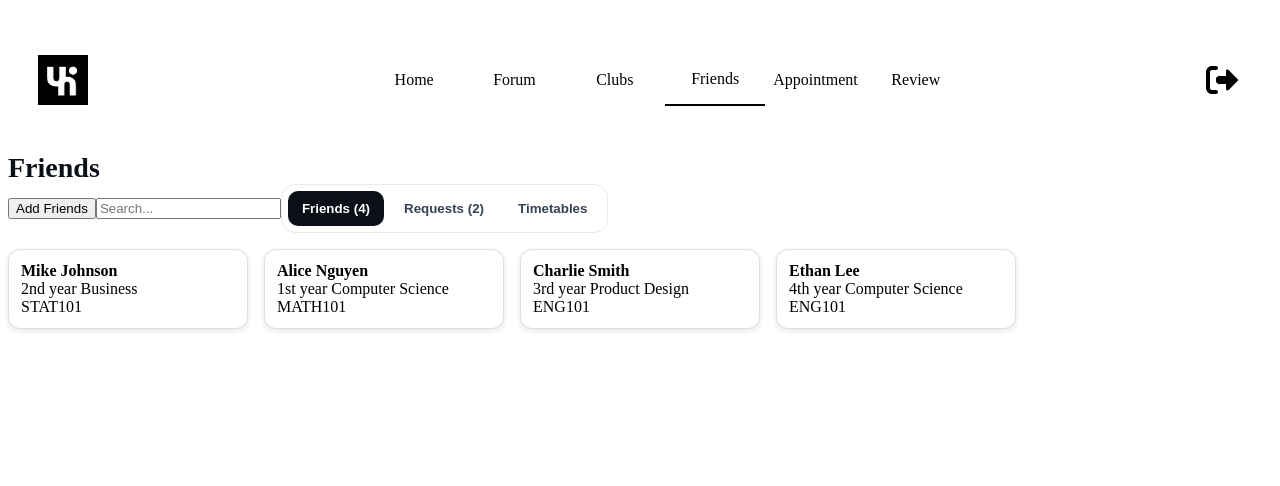
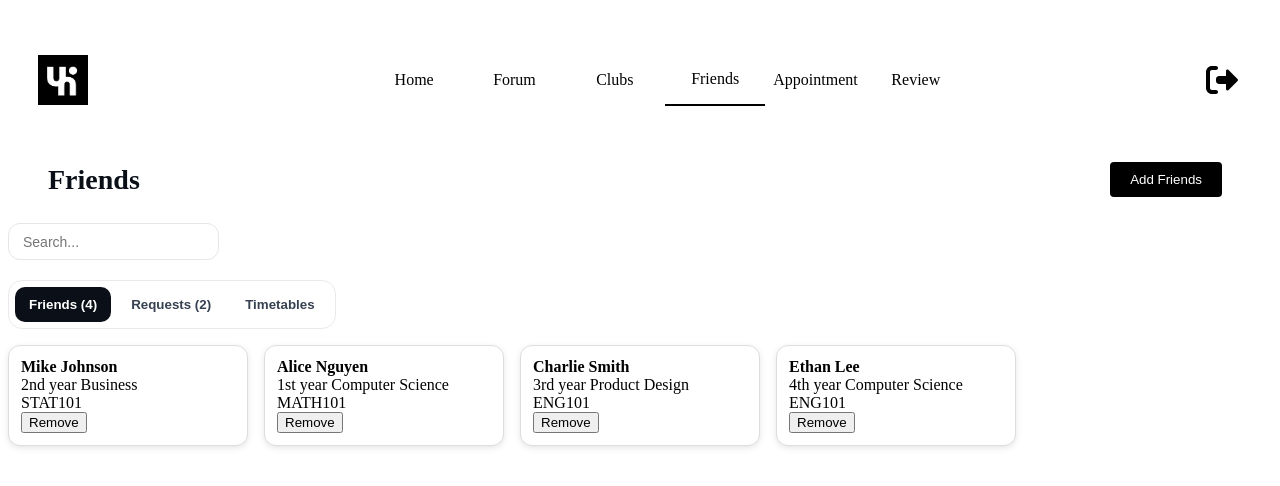
Before and after one commit to Suusana/UniCircle, a React (Vite) app in the folder Frontend/: page /main/friends in a window 1280 px wide. Shown: the top 486 px of the page. Built offline with nearby package versions, Linux system fonts and the light colour scheme.

Commit message:
Change Friends.jsx

```diff
--- a/Frontend/src/pages/Friends.jsx
+++ b/Frontend/src/pages/Friends.jsx
@@ -2,12 +2,42 @@ import { useState } from "react";
 import styled, { css } from "styled-components";
 
 //styling
+const Header = styled.header`
+  display: flex;
+  align-items: center;
+  justify-content: space-between;
+  gap: 16px;
+  margin-bottom: 16px;
+  margin-left: 40px;
+  margin-right: 40px;
+`;
+
 const Title = styled.h1`
   font-size: 28px;
   font-weight: 700;
   color: #0b0f17;
   margin: 0;
 `;
+
+const Input = styled.input`
+  height: 35px;
+  border-radius: 12px;
+  border: 1px solid #e6e6e6;
+  background: #fff;
+  padding: 0 14px;
+  font-size: 14px;
+  outline: none;
+  &:focus { box-shadow: 0 0 0 3px rgba(28,100,242,0.12); border-color: #1c64f2; }
+`;
+
+const SearchDiv = styled.div`
+  gap: 12px;
+  align-items: center;
+  margin: 16px 0 20px;
+  max-width: 130px;
+`;
+
+
 
 const Grid = styled.div`
   display: grid;
@@ -30,6 +60,20 @@ const Tabs = styled.div`
 const TabBtn = styled.button`
   border:none; background: transparent; padding:10px 14px; border-radius: 10px; cursor:pointer; font-weight:600; color:#364152;
   ${({ $active }) => $active && css`background:#0b0f17; color:#fff;`}
+`;
+
+const Button = styled.button`
+  background-color: #000;
+  color: #fff;
+  border: none;
+  margin: 10px;
+  padding: 10px 20px;
+  border-radius: 4px;
+  cursor: pointer;
+
+  &:hover {
+    background-color: #555;
+  }
 `;
 
 //add friends pop up styling
@@ -76,14 +120,15 @@ const sampleTimetableShares = [
 export default function Friends() {
   const [tab, setTab] = useState('friends');
   const [search, setSearch] = useState("");
+  const [modalSearch, setModalSearch] = useState("");
   const [friends, setFriends] = useState(sampleFriends);
   const [requests, setRequests] = useState(sampleRequests);
   const [users, setUsers] = useState(sampleUsers);
   const [timetableShares] = useState(sampleTimetableShares);
   const [showModal, setShowModal] = useState(false);
 
-  const filterData = (data) =>
-    data.filter(u => u.name.toLowerCase().includes(search.toLowerCase()));
+  const filterData = (data, query) =>
+    data.filter(u => u.name.toLowerCase().includes(query.toLowerCase()));
 
   const acceptRequest = (user) => {
     setFriends([...friends, user]);
@@ -94,19 +139,24 @@ export default function Friends() {
     setRequests(requests.filter(r => r.id !== id));
   };
 
-
-  const addFriendRequest = (user) => {
-    setRequests([...requests, user]);
+  const requestFriend = (user) => {
     setUsers(users.filter(u => u.id !== user.id));
   };
 
-  const renderGrid = (data, type) => (
+  const removeFriend = (id) => {
+    setFriends(friends.filter(f => f.id !== id));
+  };
+
+  const renderGrid = (data, type, query) => (
     <Grid>
-      {filterData(data).map(user => (
+      {filterData(data, query).map(user => (
         <Card key={user.id}>
           <div><b>{user.name}</b></div>
           <div>{user.year} year {user.degree}</div>
           <div>{user.class}</div>
+          {type === "friends" && (
+            <button onClick={() => removeFriend(user.id)}>Remove</button>
+          )}
           {type === "requests" && (
             <>
               <button onClick={() => acceptRequest(user)}>Accept</button>
@@ -114,7 +164,10 @@ export default function Friends() {
             </>
           )}
           {type === "users" && (
-            <button onClick={() => addFriendRequest(user)}>Add</button>
+            <button onClick={() => requestFriend(user)}>Request</button>
+          )}
+          {type == "timetableShares" && (
+            <button>View Timetable</button>
           )}
         </Card>
       ))}
@@ -123,10 +176,14 @@ export default function Friends() {
 
   return (
     <>
-      <Title>Friends</Title>
-      <button onClick={() => setShowModal(true)}>Add Friends</button>
+      <Header>
+        <Title>Friends</Title>
+        <Button onClick={() => setShowModal(true)}>Add Friends</Button>
+      </Header>
 
-      <input type="text" placeholder="Search..." value={search} onChange={e => setSearch(e.target.value)} />
+      <SearchDiv>
+        <Input type="text" placeholder="Search..." value={search} onChange={e => setSearch(e.target.value)} />
+      </SearchDiv>
 
       <Tabs>
         <TabBtn $active={tab === 'friends'} onClick={() => setTab('friends')}>Friends ({friends.length})</TabBtn>
@@ -134,9 +191,9 @@ export default function Friends() {
         <TabBtn $active={tab === 'timetable'} onClick={() => setTab('timetable')}>Timetables</TabBtn>
       </Tabs>
 
-      {tab === "friends" && renderGrid(friends, "friends")}
-      {tab === "requests" && renderGrid(requests, "requests")}
-      {tab === "timetable" && renderGrid(timetableShares, "friends")}
+      {tab === "friends" && renderGrid(friends, "friends", search)}
+      {tab === "requests" && renderGrid(requests, "requests", search)}
+      {tab === "timetable" && renderGrid(timetableShares, "timetableShares", search)}
 
 
 
@@ -147,10 +204,10 @@ export default function Friends() {
             <input
               type="text"
               placeholder="Search users..."
-              value={search}
-              onChange={e => setSearch(e.target.value)}
+              value={modalSearch}
+              onChange={e => setModalSearch(e.target.value)}
             />
-            {renderGrid(users, "users")}
+            {renderGrid(users, "users", modalSearch)}
             <button onClick={() => setShowModal(false)}>Close</button>
           </Modal>
         </ModalOverlay>
```
